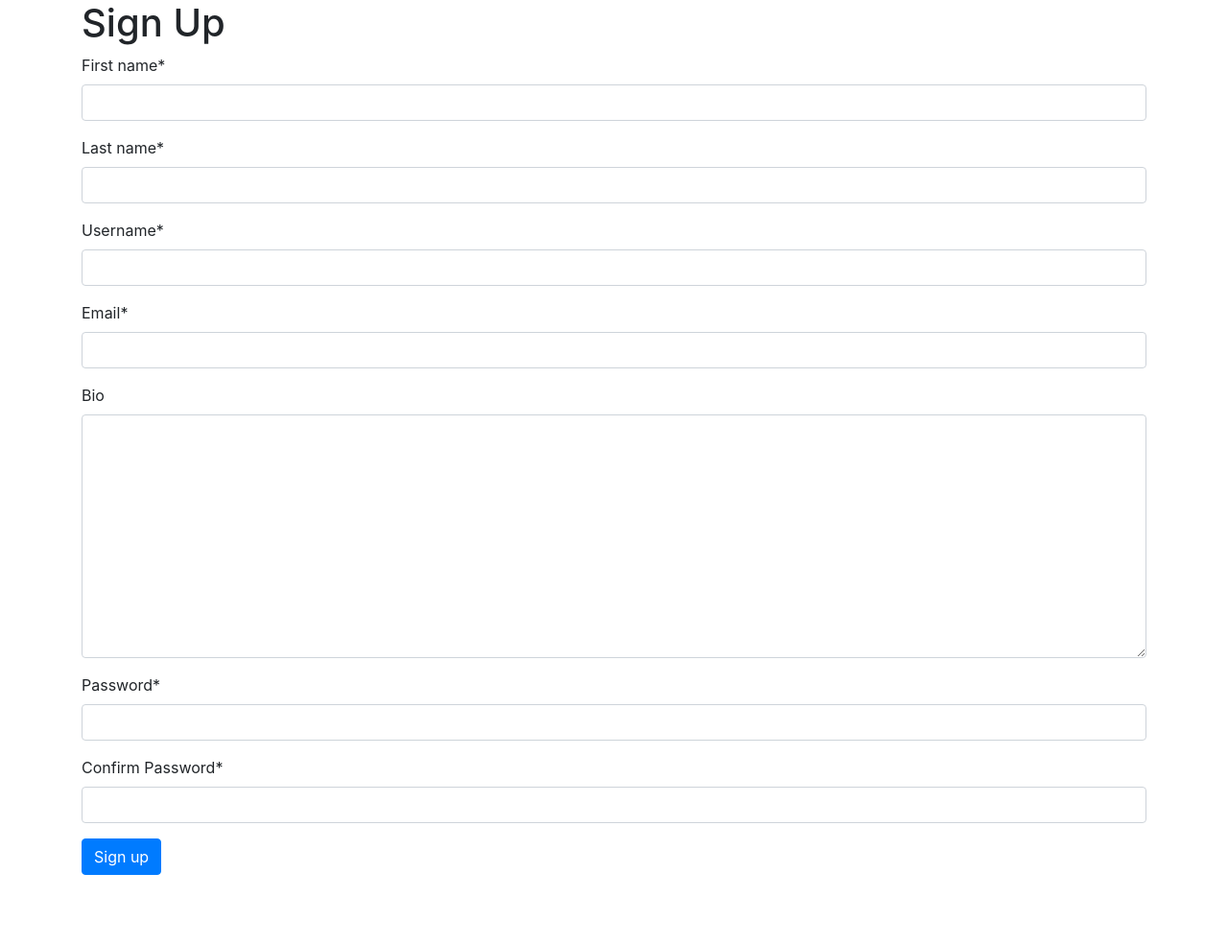
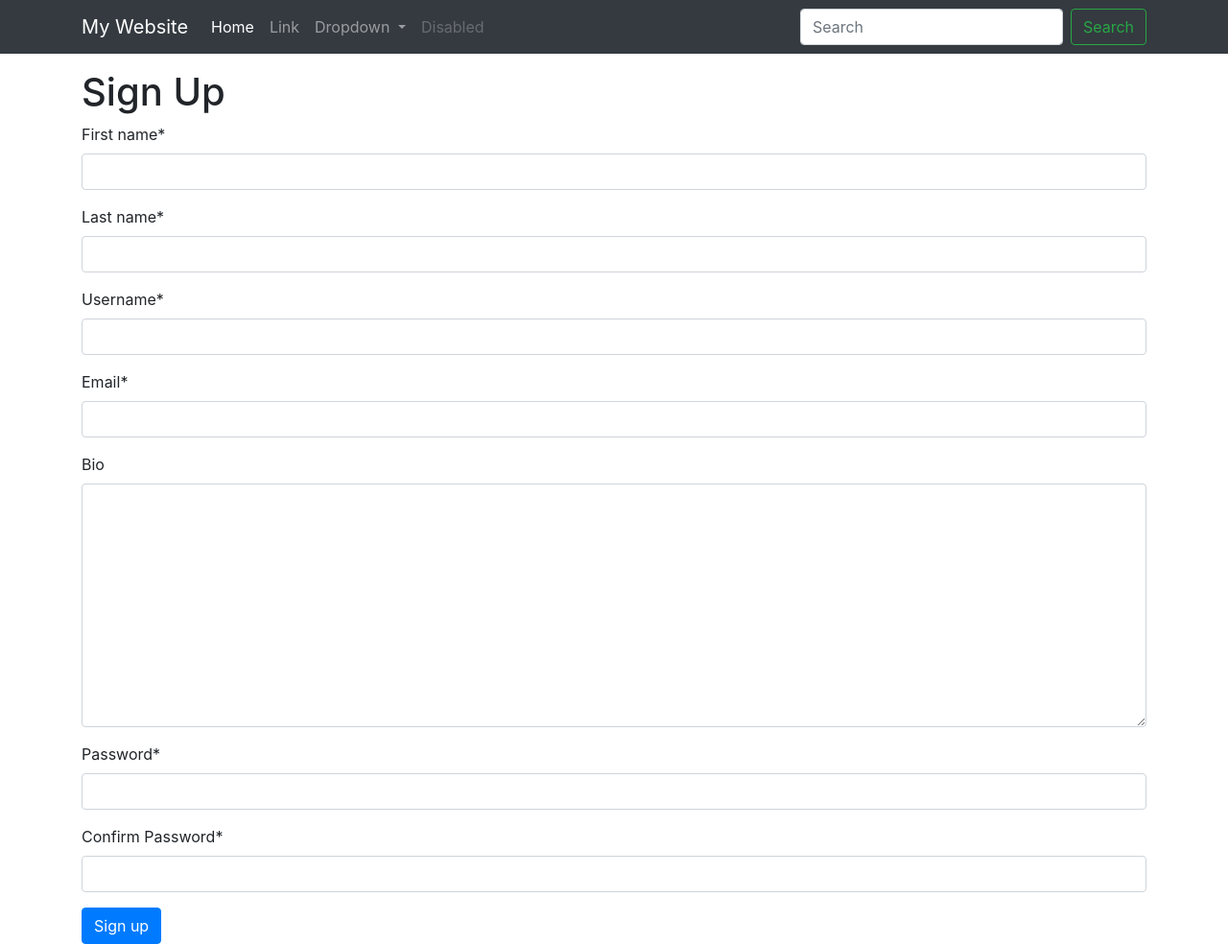
Before and after one commit to V1SHAL421/mywebsite, a Django app: page /signup/ in a window 1280 px wide. Shown: the whole page at 96% size. Before the commit the page ends 912 px from the top, so only its background shows below. Run offline with Django 4.2, Linux system fonts and the light colour scheme; some libraries are stand-ins or nearby versions.

Commit message:
Add navbar

```diff
--- a/firstproject/urls.py
+++ b/firstproject/urls.py
@@ -32,6 +32,7 @@ urlpatterns = [
     path('post_submission/', views.post_submission, name='post_submission'), # URL for the post sumbmission page
     path('posts/<int:pk>/delete/', views.post_delete, name='post_delete'), # URL for deleting posts
     path('log_out/', views.log_out, name='log_out'), # URL for the log out page
+    path('feed/', views.feed, name='feed'), # URL for the feed page
 
 ]
 
--- /dev/null
+++ b/myapp/templates/base_content.html
@@ -0,0 +1,6 @@
+{% extends 'base.html' %}
+{% block body %}
+    {% include 'partials/navbar.html' %}
+    {% block content %}
+    {% endblock %}
+{% endblock %}
--- a/myapp/templates/log_in.html
+++ b/myapp/templates/log_in.html
@@ -1,8 +1,8 @@
-{% extends 'base.html' %}
+{% extends 'base_content.html' %}
 
 {% load crispy_forms_tags %}
 
-{% block body %}
+{% block content %}
 <div class="container">
     <div class="row">
         <div class="col-sm-12 col-md-6 offset md-3">
--- /dev/null
+++ b/myapp/templates/partials/navbar.html
@@ -0,0 +1,37 @@
+<nav class="navbar navbar-expand-lg navbar-dark bg-dark mb-3">
+    <div class="container">
+    <a class="navbar-brand" href="{% url 'home' %}">My Website</a>
+    <button class="navbar-toggler" type="button" data-toggle="collapse" data-target="#navbarSupportedContent" aria-controls="navbarSupportedContent" aria-expanded="false" aria-label="Toggle navigation">
+      <span class="navbar-toggler-icon"></span>
+    </button>
+
+    <div class="collapse navbar-collapse" id="navbarSupportedContent">
+      <ul class="navbar-nav mr-auto">
+        <li class="nav-item active">
+          <a class="nav-link" href="#">Home <span class="sr-only">(current)</span></a>
+        </li>
+        <li class="nav-item">
+          <a class="nav-link" href="#">Link</a>
+        </li>
+        <li class="nav-item dropdown">
+          <a class="nav-link dropdown-toggle" href="#" id="navbarDropdown" role="button" data-toggle="dropdown" aria-haspopup="true" aria-expanded="false">
+            Dropdown
+          </a>
+          <div class="dropdown-menu" aria-labelledby="navbarDropdown">
+            <a class="dropdown-item" href="#">Action</a>
+            <a class="dropdown-item" href="#">Another action</a>
+            <div class="dropdown-divider"></div>
+            <a class="dropdown-item" href="#">Something else here</a>
+          </div>
+        </li>
+        <li class="nav-item">
+          <a class="nav-link disabled" href="#">Disabled</a>
+        </li>
+      </ul>
+      <form class="form-inline my-2 my-lg-0">
+        <input class="form-control mr-sm-2" type="search" placeholder="Search" aria-label="Search">
+        <button class="btn btn-outline-success my-2 my-sm-0" type="submit">Search</button>
+      </form>
+    </div>
+    </div>
+  </nav>
--- a/myapp/templates/sign_up.html
+++ b/myapp/templates/sign_up.html
@@ -1,8 +1,8 @@
-{% extends 'base.html' %}
+{% extends 'base_content.html' %}
 
 {% load crispy_forms_tags %}
 
-{% block body %}
+{% block content %}
 <div class="container">
     <div class="row">
         <div class="col-12">
--- a/myapp/views.py
+++ b/myapp/views.py
@@ -13,7 +13,7 @@ def sign_up(request):
             login(request, user)
             # Saves data to the database
 
-            # Redirect to a success page or another view
+            # Redirect to success page
             return redirect('success')
         else:
             print(form.errors)
@@ -30,8 +30,8 @@ def log_in(request):
             user = authenticate(username=username, password=password)
             if user is not None:
                 login(request, user)
-                # Redirect the user to a success page or another view
-                return redirect('success')
+                # Redirect the user to field page
+                return redirect('feed')
             else:
                 # Handle invalid login credentials, e.g., display an error message
                 messages.add_message(request, messages.ERROR, "The credentials provided were invalid!")
@@ -71,6 +71,9 @@ def post_create(request):
 def success(request):
     return render(request, 'success.html')
 
+def feed(request):
+    return render(request, 'feed.html')
+
 def post_submission(request):
     return render(request, 'post_submission.html')
 
```
Also changed, not shown: myapp/templates/feed.html (added, +16 -0 lines), db.sqlite3, myapp/templates/success.html (renamed from myapp/templates/field.html).
